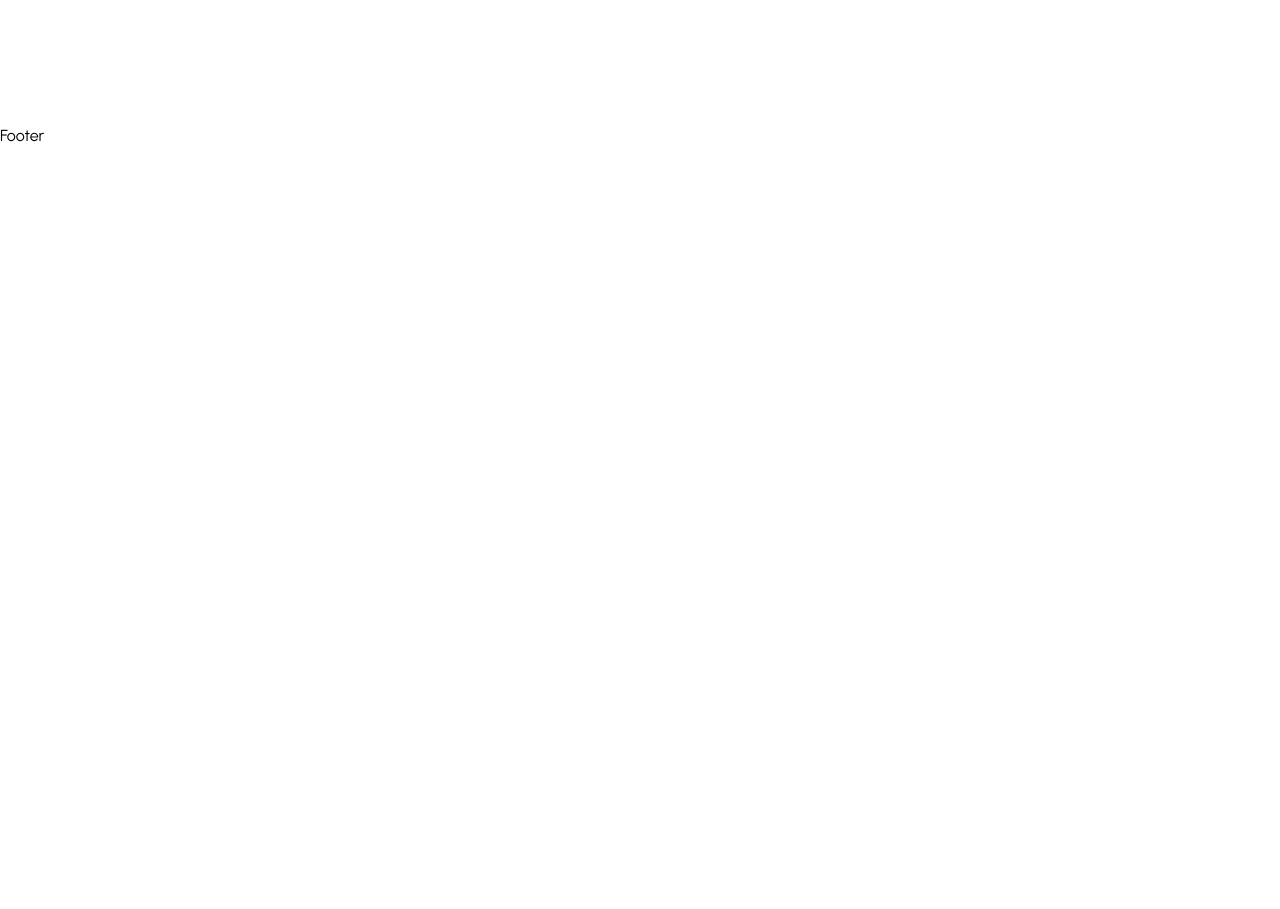
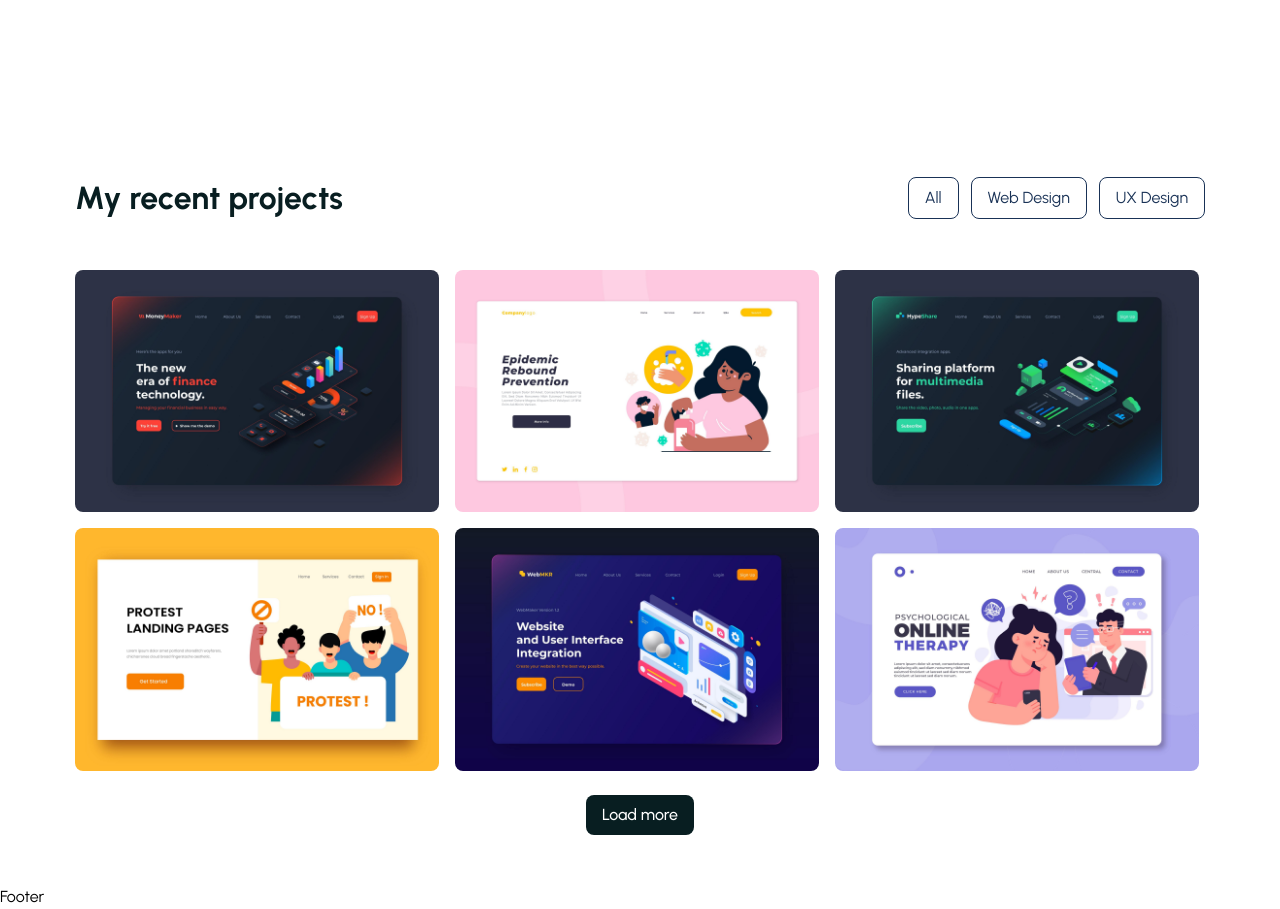
Before and after one commit to Anastulimat/react-tailwind-portfolio, a React (Create React App) app: page / in a window 1280 px wide. Shown: the part 1780-2689 px from the top of the page. Before the commit the page ends 1928 px from the top, so only its background shows below. Built offline with nearby package versions, Linux system fonts and the light colour scheme.

Commit message:
feat: add Portfolio section with load more button functionnality

```diff
--- a/src/App.js
+++ b/src/App.js
@@ -6,6 +6,7 @@
 import Footer from "./components/Footer/Footer";
 import Hero from "./components/UI/Hero";
 import Services from "./components/UI/Services";
+import Portfolio from "./components/UI/Portfolio";
 
 function App() {
     useEffect(() => {
@@ -17,6 +18,7 @@
             <Header />
             <Hero />
             <Services />
+            <Portfolio />
             <Footer />
         </>
     );
--- /dev/null
+++ b/src/components/UI/Portfolio.jsx
@@ -0,0 +1,81 @@
+import React, { useState, useEffect } from "react";
+import data from "../../assets/data/portfolioData";
+
+const Portfolio = () => {
+    const [nextItems, setNextItems] = useState(6);
+    const [portfolios, setPortfolios] = useState(data);
+
+    const loadMoreHanlder = () => {
+        setNextItems((prev) => prev + 3);
+    };
+
+    return (
+        <section id="portfolio">
+            <div className="container">
+                <div className="flex items-center justify-between flex-wrap ">
+                    <div className="mb-7 sm:mb-0">
+                        <h3 className="text-headingColor text-[2rem] font-[700]">
+                            My recent projects
+                        </h3>
+                    </div>
+
+                    <div className="flex gap-3">
+                        <button className="text-smallTextColor border border-solid border-smallTextColor py-2 px-4 rounded-[8px]">
+                            All
+                        </button>
+                        <button className="text-smallTextColor border border-solid border-smallTextColor py-2 px-4 rounded-[8px]">
+                            Web Design
+                        </button>
+                        <button className="text-smallTextColor border border-solid border-smallTextColor py-2 px-4 rounded-[8px]">
+                            UX Design
+                        </button>
+                    </div>
+                </div>
+
+                <div className="flex items-center gap-4 flex-wrap mt-12">
+                    {portfolios.slice(0, nextItems)?.map((portfolio, index) => (
+                        <div
+                            key={index}
+                            data-aos="fade-zoom-in"
+                            data-aos-delay="50"
+                            data-aos-duration="1000"
+                            className="group max-w-full sm:w-[31.8%] lg:w-[32.2%] relative z-[1]"
+                        >
+                            <figure>
+                                <img
+                                    className="rounded-[8px]"
+                                    src={portfolio.imgUrl}
+                                    alt=""
+                                />
+                            </figure>
+
+                            <div className="w-full h-full bg-primaryColor bg-opacity-40 absolute top-0 left-0 z-[5] hidden group-hover:block">
+                                <div className="w-full h-full flex items-center justify-center">
+                                    <button className="text-white bg-headingColor hover:bg-smallTextColor py-2 px-4 rounded-[8px] font-[500] ease-in duration-200">
+                                        See details
+                                    </button>
+                                </div>
+                            </div>
+                        </div>
+                    ))}
+                </div>
+
+                <div className="text-center mt-6">
+                    <div className="w-full h-full flex items-center justify-center">
+                        {nextItems < portfolios.length &&
+                            portfolios.length > 6 && (
+                                <button
+                                    onClick={loadMoreHanlder}
+                                    className="text-white bg-headingColor hover:bg-smallTextColor py-2 px-4 rounded-[8px] font-[500] ease-in duration-200"
+                                >
+                                    Load more
+                                </button>
+                            )}
+                    </div>
+                </div>
+            </div>
+        </section>
+    );
+};
+
+export default Portfolio;
```
